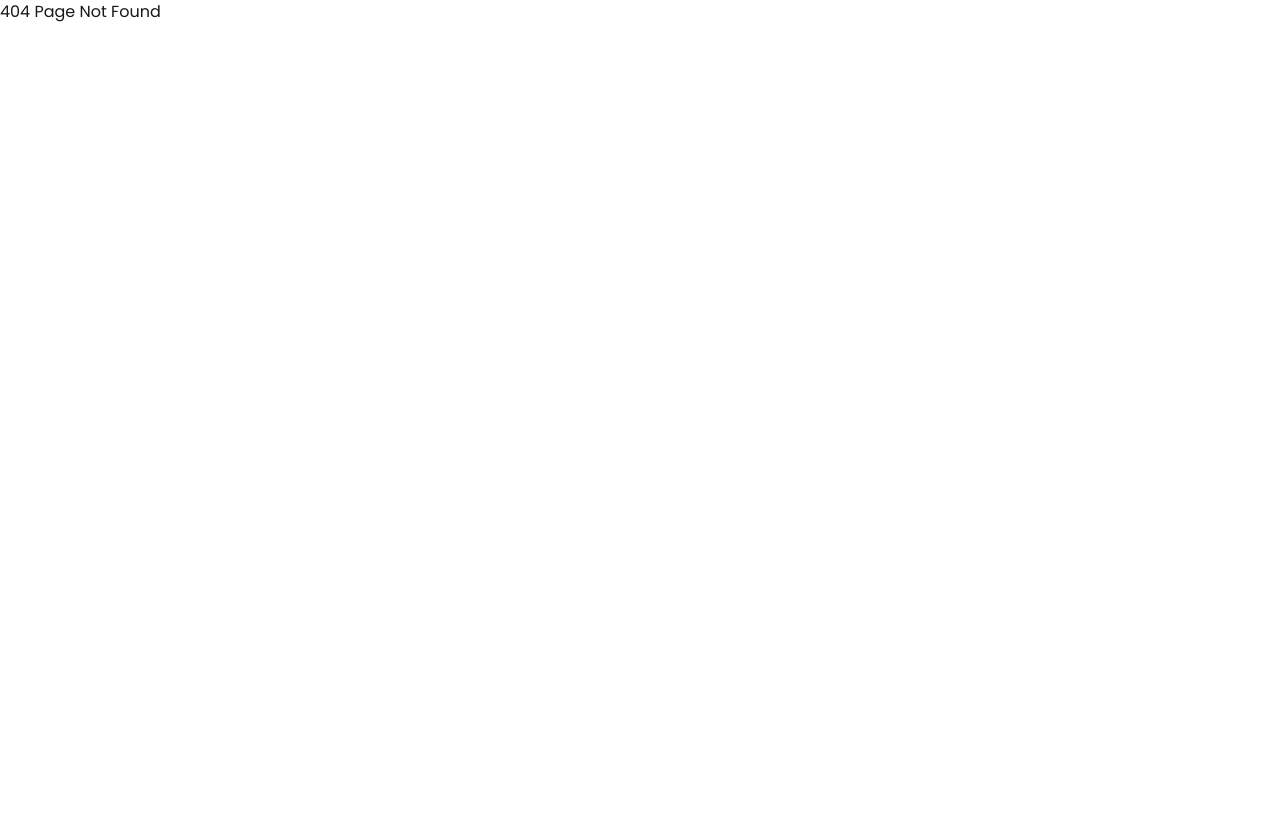
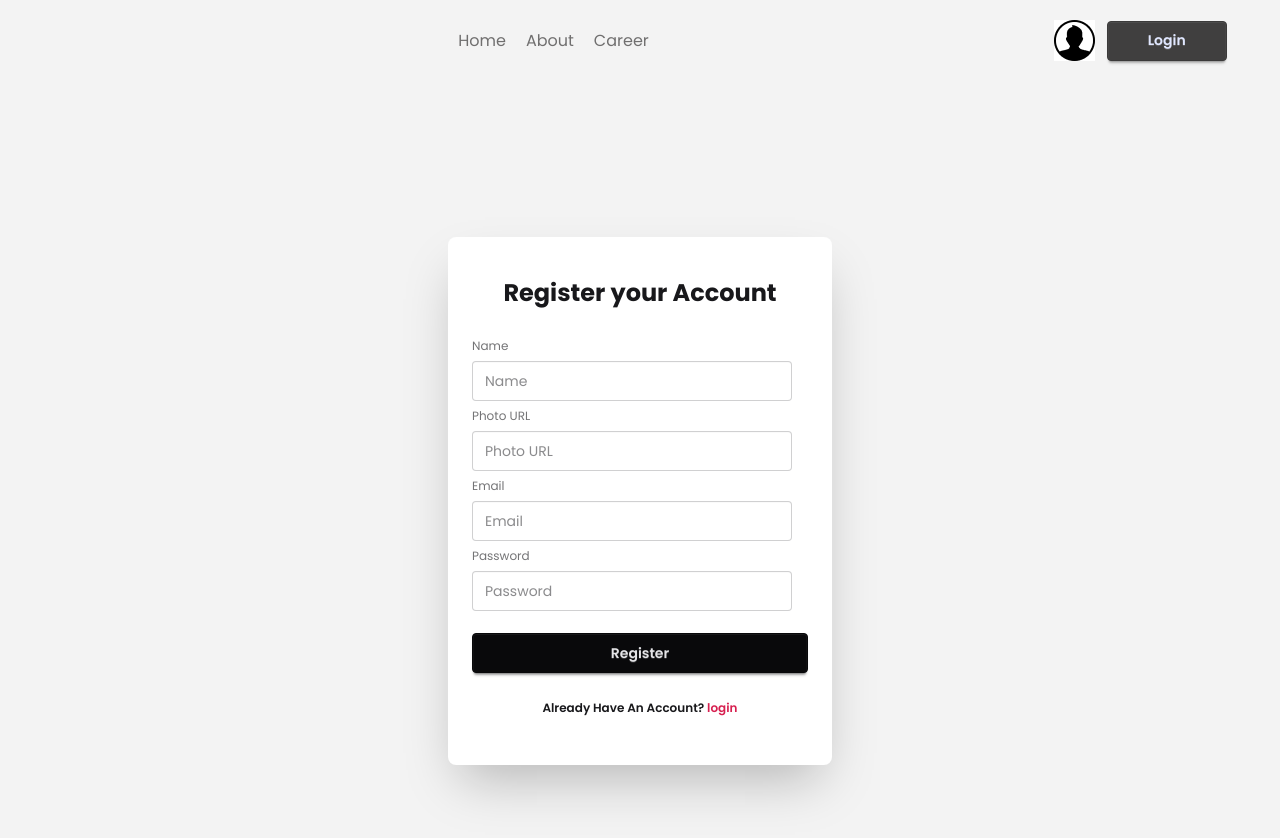
Before and after one commit to usama-21038/dragon-news-full-project, a React (Vite) app: page /auth/register in a window 1280 px wide. Before the commit this address had no page. Shown: the top 838 px of the page. Before the commit the page ends 800 px from the top, so only its background shows below. Built offline with nearby package versions, Linux system fonts and the light colour scheme.

Commit message:
Implement login and register page and auth child router

```diff
--- a/src/Components/Navbar.jsx
+++ b/src/Components/Navbar.jsx
@@ -12,7 +12,7 @@
             </div>
             <div className="login-btn flex gap-3 items-center">
                 <img src={user} alt="" />
-                <button className='btn btn-primary px-10'>Login</button>
+                <NavLink to="/auth/login" className='btn btn-primary px-10'>Login</NavLink>
             </div>
         </div>
     );
--- /dev/null
+++ b/src/Layouts/Pages/Login.jsx
@@ -0,0 +1,27 @@
+import React from 'react';
+import { NavLink } from 'react-router';
+
+const Login = () => {
+    return (
+        <div className="min-h-screen flex items-center justify-center">
+             <div className="card bg-base-100 w-full max-w-sm shrink-0 shadow-2xl py-5">
+                <h2 className="text-center mt-5 text-2xl font-bold">Login your Account</h2>
+      <div className="card-body">
+        <fieldset className="fieldset">
+          <label className="label">Email</label>
+          <input type="email" className="input" placeholder="Email" />
+          <label className="label">Password</label>
+          <input type="password" className="input" placeholder="Password" />
+          <div><a className="link link-hover">Forgot password?</a></div>
+
+          <button className="btn btn-neutral mt-4">Login</button>
+          <p className='pt-5 font-semibold text-center'>Dont't Have An Account? <NavLink className="text-secondary" to="/auth/register">Register</NavLink></p>
+        </fieldset>
+      </div>
+    </div>
+  </div>
+
+    );
+};
+
+export default Login;
--- /dev/null
+++ b/src/Layouts/Pages/Register.jsx
@@ -0,0 +1,33 @@
+import React from 'react';
+import { NavLink } from 'react-router';
+
+const Register = () => {
+    return (
+       <div className="min-h-screen flex items-center justify-center">
+             <div className="card bg-base-100 w-full max-w-sm shrink-0 shadow-2xl py-5">
+                <h2 className="text-center mt-5 text-2xl font-bold">Register your Account</h2>
+      <div className="card-body">
+        <fieldset className="fieldset">
+          {/* Name  */}
+          <label className="label">Name</label>
+          <input type="text" className="input" placeholder="Name" />
+          {/* Photo URL  */}
+          <label className="label">Photo URL</label>
+          <input type="text" className="input" placeholder="Photo URL" />
+          {/* Email */}
+          <label className="label">Email</label>
+          <input type="email" className="input" placeholder="Email" />
+          {/* password */}
+          <label className="label">Password</label>
+          <input type="password" className="input" placeholder="Password" />
+
+          <button className="btn btn-neutral mt-4">Register</button>
+          <p className='pt-5 font-semibold text-center'>Already Have An Account? <NavLink className="text-secondary" to="/auth/login">login</NavLink></p>
+        </fieldset>
+      </div>
+    </div>
+  </div>
+    );
+};
+
+export default Register;
--- /dev/null
+++ b/src/Router/Authlayout.jsx
@@ -0,0 +1,18 @@
+import React from 'react';
+import Navbar from '../Components/Navbar';
+import { Outlet } from 'react-router';
+
+const Authlayout = () => {
+    return (
+        <div className='bg-base-200 min-h-screen'>
+            <header className='w-11/12 mx-auto py-5'>
+                <Navbar></Navbar>
+            </header>
+            <main className='w-11/12 mx-auto py-5'>
+<Outlet></Outlet>
+            </main>
+        </div>
+    );
+};
+
+export default Authlayout;
```
Also changed, not shown: src/Router/Router.jsx (+14 -1 lines).
